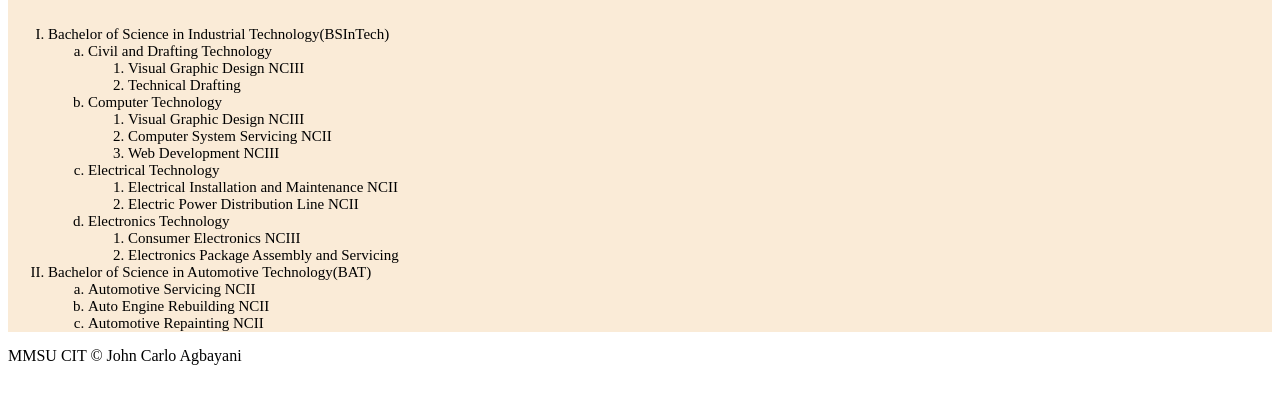
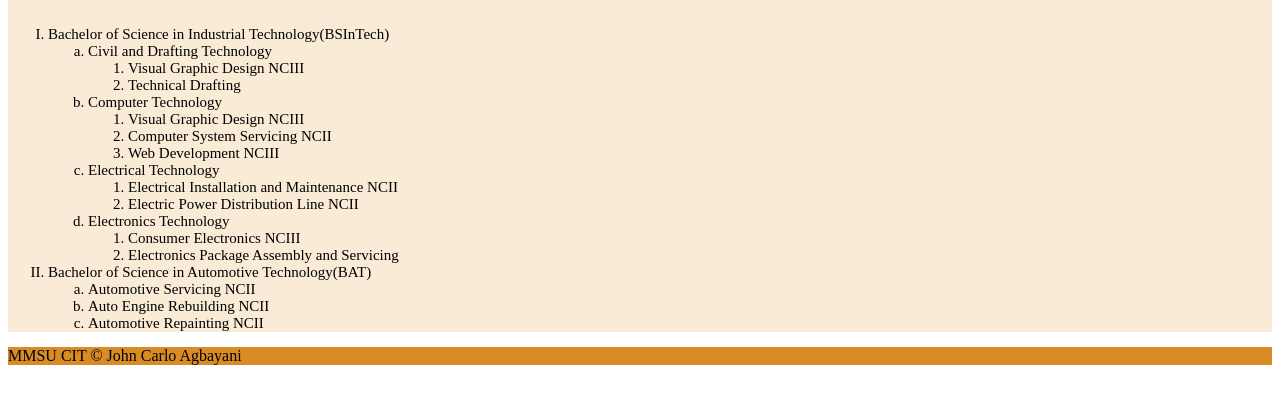
Before and after one commit to jhayc1504/Activity-9, a plain HTML site: page index.html in a window 1280 px wide. Shown: the part 367-770 px from the top of the page. Drawn offline with Linux system fonts and the light colour scheme; files that its build step writes are made by us from their sources.

Commit message:
Activity-9

```diff
--- a/css/main.css
+++ b/css/main.css
@@ -24,3 +24,7 @@ h2{
     width: auto;
     background-color: aquamarine;
 }
+
+footer{
+    background-color: rgb(217, 140, 38);
+}
--- a/index.html
+++ b/index.html
@@ -4,7 +4,7 @@
         <meta charset="UTF-8">
         <meta name="viewport" content="width=device-width, initial-scale=1.0">
         <title>Activity_3</title>
-        <link rel="stylesheet" href="main.css">
+        <link rel="stylesheet" href="./css/main.css">
     </head>
     <body>
        <header>College Of Industrial Technology(CIT)</header>
@@ -80,11 +80,8 @@
        </article>
     </section>
 
-    <section class="footer">
-        <footer>
-             MMSU CIT &copy John Carlo Agbayani
-        </footer>
-    </section>
-
+    <footer>
+        MMSU CIT &copy John Carlo Agbayani
+    </footer>
 </body>
 </html>
```
